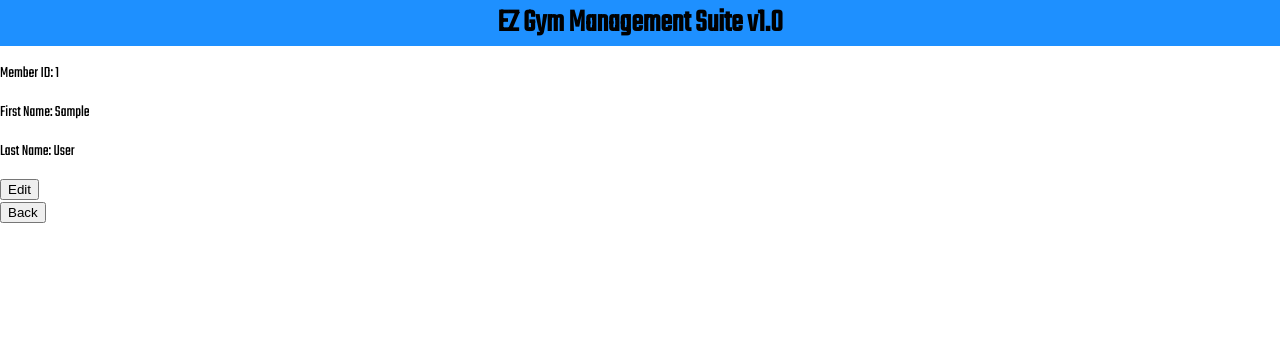
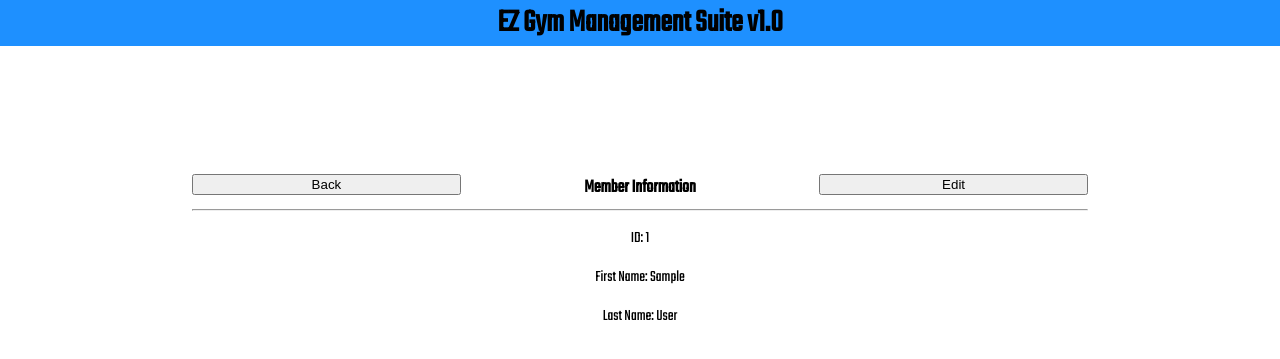
Before and after one commit to davidmacarabrown/gym_management_app, a Flask app: page /members/1 in a window 1280 px wide. Shown: the top 359 px of the page. Run offline with Flask 2, Linux system fonts and the light colour scheme; a database or web service that is not in the repository returns one stand-in record (values such as "Sample title"); some libraries are stand-ins or nearby versions.

Commit message:
working on edit page

```diff
--- a/static/style.css
+++ b/static/style.css
@@ -146,11 +146,11 @@ footer > p {
     width: 100%;
 }
 
-.member-head-container {
+.child-head-container {
     display: grid;
     grid-template-columns: 30% 40% 30%;
     grid-template-areas:
-    "back-button header pad";
+    "back-button header right-element";
 }
 
 .back-button-form {
@@ -158,14 +158,25 @@ footer > p {
     width: 100%;
 }
 
-.child-page-back-button {
+.child-head-button {
     width: 100%;
 }
 
-.member-list-h3 {
+.child-h3 {
     grid-area: header;
 }
 
-.member-head-pad {
-    grid-area: pad;
+.child-pad {
+    grid-area: right-element;
 }
+
+.child-edit-button {
+    grid-area: right-element;
+    width: 100%;
+}
+
+/* VIEW ONE MEMBER ---------------------------------------------- */
+
+.member-details {
+    text-align: center;
+}
--- a/templates/members/show.html
+++ b/templates/members/show.html
@@ -1,16 +1,22 @@
 {% extends "base.html" %}
 
 {% block content %}
+<main>
+    <div class="child-head-container">
+        <form class=back-button-form action="/">
+            <button class="child-head-button" type="submit">Back</button>
+        </form>
+        <h3 class="child-h3">Member Information</h3>
+        <form id="child-edit-button" action="/members/{{member.id}}/edit" method="get">
+            <button class="child-head-button" type="submit">Edit</button>
+        </form>
+    </div>
+    <hr>
+    <div class="member-details">
+        <p class="member-details">ID: {{member.id}}</p>
+        <p class="member-details">First Name: {{member.first_name}}</p>
+        <p class="member-details">Last Name: {{member.last_name}}</p>
 
-<div>
-    <p>Member ID: {{member.id}}</p>
-    <p>First Name: {{member.first_name}}</p>
-    <p>Last Name: {{member.last_name}}</p>
-    <form action="/members/{{member.id}}/edit" method="get">
-        <button type="submit">Edit</button>
-    </form>
-    <form action="/members" method="get">
-        <button type="submit">Back</button>
-    </form>
-</div>
+    </div>
+</main>
 {% endblock %}
```
Also changed, not shown: templates/members/edit.html (+10 -0 lines), templates/members/index.html (+4 -5 lines).
